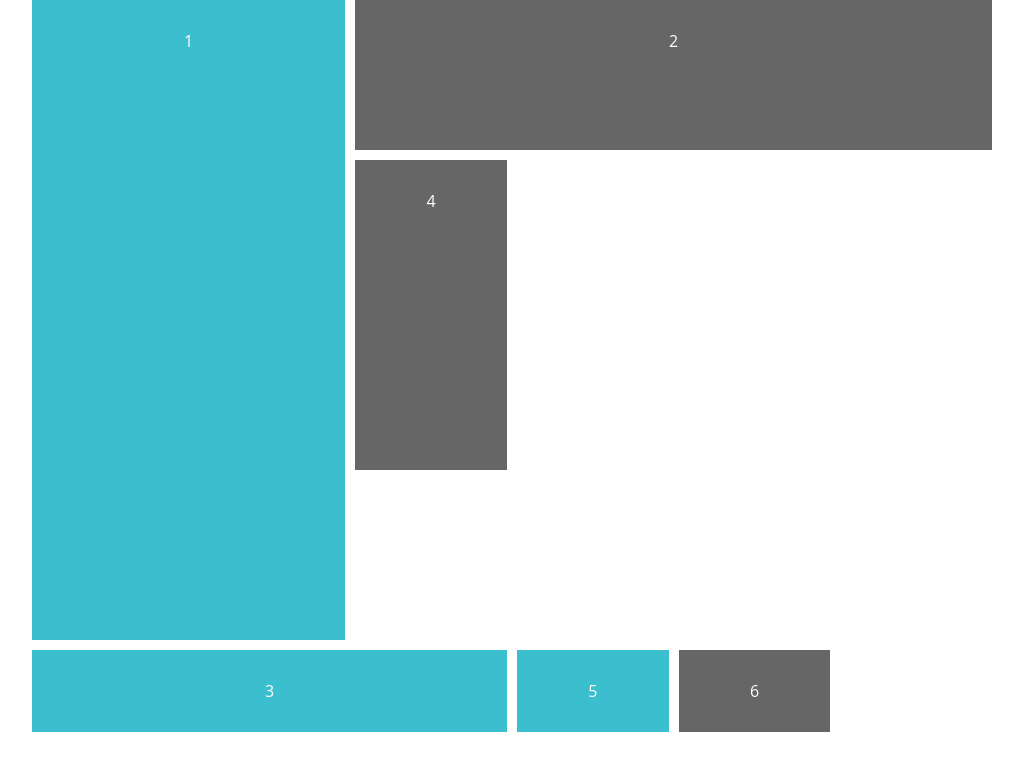
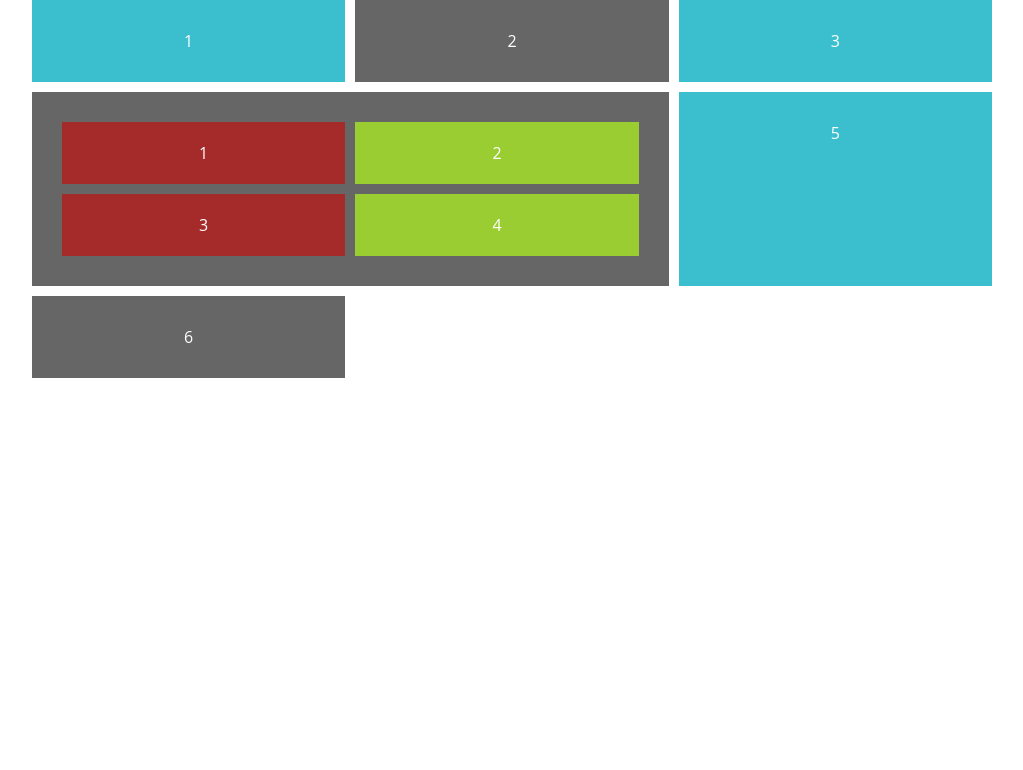
Before and after one commit to sahid013/Css-grid-Tutorial, a plain HTML site: page index.html in a window 1280 px wide. Shown: the whole page, without its empty margins (128-1151 px from the left). Drawn offline with Linux system fonts and the light colour scheme.

Commit message:
Grid nesting

```diff
--- a/index.html
+++ b/index.html
@@ -12,7 +12,12 @@
         <div class="one">1</div>
         <div class="two">2</div>
         <div class="three">3</div>
-        <div class="four">4</div>
+        <div class="nested">
+            <p>1</p>
+            <p>2</p>
+            <p>3</p>
+            <p>4</p>
+        </div>
         <div class="five">5</div>
         <div class="six">6</div>
     </div>
--- a/styles.css
+++ b/styles.css
@@ -22,8 +22,7 @@ body {
     margin: 0 auto;*/
 
     /*Grid lines*/
-    grid-template-columns: repeat(6, 1fr);
-    grid-template-rows: repeat(4, minmax(150px, auto));
+    grid-template-columns: repeat(3, 1fr);
     grid-gap: 10px;
     max-width: 960px;
     margin: 0 auto;
@@ -39,18 +38,27 @@ body {
     background: #666;
 }
 
-.one {
-    /*grid-column-start: 1;
-    grid-column-end: 3;*/
+.nested {
+    display: grid;
+    grid-template-columns: 1fr 1fr;
+    grid-gap: 10px;
+    grid-column: span 2;
+}
+
+.nested p {
+    padding: 20px;
+    margin:0;
+}
+.nested p:nth-child(even) {
+    background-color: yellowgreen;
+}
+.nested p:nth-child(odd){
+    background-color: brown;
+}
+/* .nested p:nth-child(1){
     grid-column: 1/3;
-    grid-row: 1/6;
+    grid-row:  1/3;
 }
-.two {
-    grid-column: 3/7;
-}
-.three {
-    grid-column: 1/4;
-}
-.four {
-    grid-row: 2/4;
-}
+.nested p:nth-child(2){
+    grid-column: 3/5;
+} */
```
